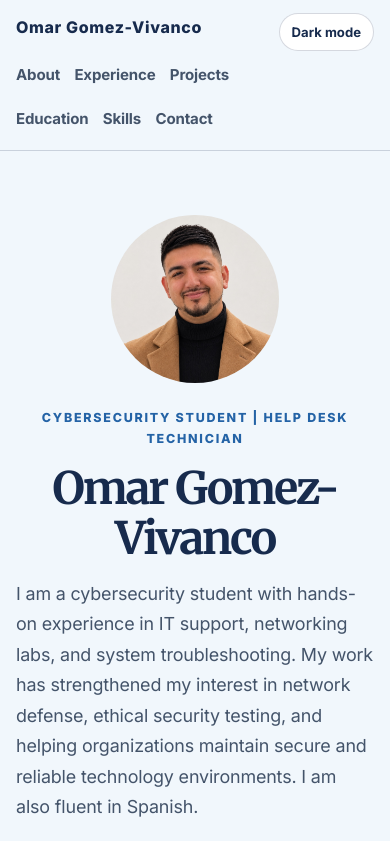
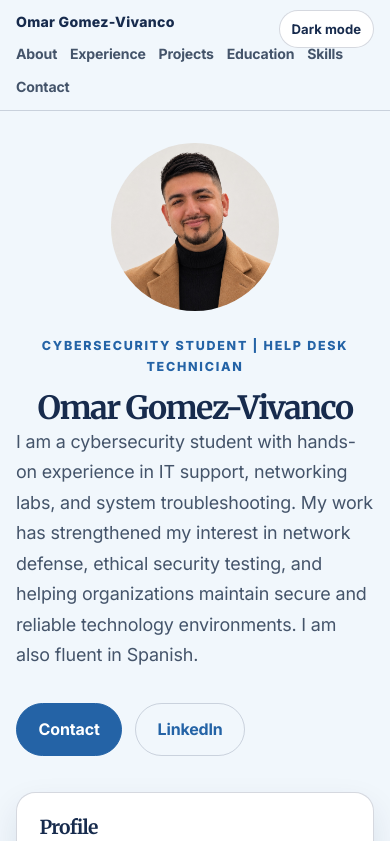
Before and after one commit to SILENT908777/SILENT908777.github.io, a plain HTML site: page index.html in a window 390 px wide. Shown: the top 841 px of the page. Drawn offline with Linux system fonts and the light colour scheme.

Commit message:
Improve phone layout

```diff
--- a/style.css
+++ b/style.css
@@ -469,3 +469,59 @@ li + li {
     white-space: normal;
   }
 }
+
+@media (max-width: 480px) {
+  .section {
+    padding: 2.75rem 0;
+  }
+
+  .intro-section {
+    padding-top: 2rem;
+  }
+
+  .intro-heading h1 {
+    font-size: clamp(2rem, 8vw, 2.5rem);
+    margin-bottom: 0;
+  }
+
+  .section-inner {
+    gap: 1.25rem;
+  }
+
+  .nav-wrap {
+    gap: 0.45rem;
+    padding: 0.6rem 0;
+    padding-right: 0;
+  }
+
+  .brand {
+    font-size: 0.88rem;
+    letter-spacing: 0.02em;
+  }
+
+  .site-nav {
+    width: 100%;
+    gap: 0.35rem 0.8rem;
+  }
+
+  .site-nav a {
+    padding: 0.1rem 0;
+    font-size: 0.88rem;
+  }
+
+  .theme-toggle {
+    top: 0.6rem;
+  }
+
+  .job,
+  .edu-item,
+  .project-card,
+  .skill-group {
+    padding: 1.1rem;
+  }
+
+  .job + .job,
+  .edu-item + .edu-item {
+    margin-top: 0;
+  }
+}
```
